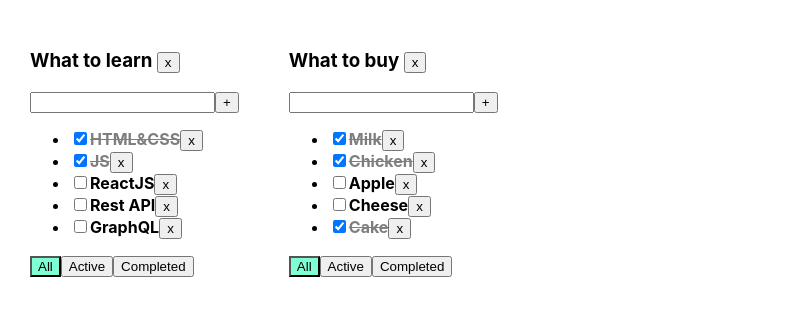
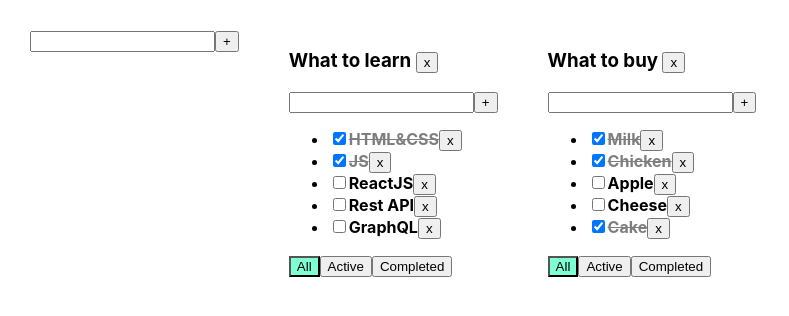
Before and after one commit to vitaliiRss/todolist, a React (Create React App) app: page / in a window 1280 px wide. Shown: the top 316 px of the page, without its empty margins (0-789 px from the left). Built offline with nearby package versions, Linux system fonts and the light colour scheme.

Commit message:
add: sprint 2 week 2

```diff
--- /dev/null
+++ b/src/AddItemForm.tsx
@@ -0,0 +1,42 @@
+import React, { ChangeEvent, KeyboardEvent, useState } from 'react'
+
+type AddItemFormPropsType = {
+  onClick: (title: string) => void
+}
+
+export const AddItemForm = (props: AddItemFormPropsType) => {
+  let [title, setTitle] = useState("")
+  let [error, setError] = useState<string | null>(null)
+
+  const addTask = () => {
+    if (title.trim() !== "") {
+      props.onClick(title.trim());
+      setTitle("");
+      console.log(title);
+    } else {
+      setError("Title is required");
+    }
+  }
+
+  const onChangeHandler = (event: ChangeEvent<HTMLInputElement>) => {
+    setTitle(event.currentTarget.value)
+  }
+
+  const onKeyDownHandler = (event: KeyboardEvent<HTMLInputElement>) => {
+    setError(null);
+    if (event.key === "Enter") {
+      addTask()
+    }
+  }
+
+  return (
+    <div>
+      <input value={title}
+        onChange={onChangeHandler}
+        onKeyDown={onKeyDownHandler}
+        className={error ? "error" : ""} />
+      <button onClick={addTask}>+</button>
+      {error && <div className="error-message">{error}</div>}
+    </div>
+  )
+}
--- a/src/App.tsx
+++ b/src/App.tsx
@@ -1,10 +1,11 @@
 import React, { useState } from 'react';
 import { TaskType, Todolist } from "./TodoList";
 import { v1 } from "uuid";
+import { AddItemForm } from "./AddItemForm";
 
 export type FilterValuesType = "all" | "active" | "completed";
 
-export type TodolistsType = {
+type TodolistsType = {
   id: string
   title: string
   filter: FilterValuesType
@@ -49,8 +50,8 @@ function App() {
     setTasks({ ...tasks, [todolistId]: tasks[todolistId].filter(task => task.id !== taskId) })
   }
 
-  const addTask = (todolistId: string, title: string) => {
-    setTasks({ ...tasks, [todolistId]: [{ id: v1(), title: title, isDone: false }, ...tasks[todolistId]] })
+  const addTask = (title: string, todolistId: string) => {
+    setTasks({ ...tasks, [todolistId]: [{ id: v1(), title, isDone: false }, ...tasks[todolistId]] })
   }
 
   const changeTaskStatus = (todolistId: string, taskId: string, isDone: boolean) => {
@@ -61,8 +62,26 @@ function App() {
     setTodolists(todolists.map(el => el.id === todolistId ? { ...el, filter: value } : el))
   }
 
+  const addTodolist = (title: string) => {
+    const todolistId = v1();
+    const newTask: TodolistsType = { id: todolistId, title: title, filter: 'all' }
+    setTodolists([...todolists, newTask])
+    setTasks({ [todolistId]: [], ...tasks })
+    console.log(11);
+
+  }
+
+  const updateTask = (todolistId: string, taskId: string, title: string) => {
+    setTasks({ ...tasks, [todolistId]: tasks[todolistId].map(task => task.id === taskId ? { ...task, title } : task) })
+  }
+
+  const updateTodolist = (todolistId: string, title: string) => {
+    setTodolists(todolists.map(todolist => todolist.id === todolistId ? { ...todolist, title } : todolist))
+  }
+
   return (
     <div className="App">
+      <AddItemForm onClick={addTodolist} />
       {todolists.map((todolist) => {
         return (
           <Todolist
@@ -76,6 +95,8 @@ function App() {
             addTask={addTask}
             changeTaskStatus={changeTaskStatus}
             changeFilter={changeFilter}
+            updateTask={updateTask}
+            updateTodolist={updateTodolist}
           />
         )
       })}
--- /dev/null
+++ b/src/EditableSpan.tsx
@@ -0,0 +1,35 @@
+import React, { ChangeEvent, useState } from 'react'
+
+type EditableSpanPropsType = {
+  oldTitle: string
+  isDone?: boolean
+  callBack: (newTitle: string) => void
+}
+
+export const EditableSpan = ({ oldTitle, isDone, callBack }: EditableSpanPropsType) => {
+  const [edit, setEdit] = useState(false)
+  const [newTitle, setNewTitle] = useState(oldTitle)
+
+  const editText = () => {
+    setEdit(!edit)
+    if (edit) {
+      addTask()
+    }
+  }
+
+  const addTask = () => {
+    callBack(newTitle)
+  }
+
+  const onChangeHandler = (event: ChangeEvent<HTMLInputElement>) => {
+    setNewTitle(event.currentTarget.value)
+  }
+
+  return (
+    edit
+      ?
+      <input type="text" value={newTitle} onBlur={editText} onChange={onChangeHandler} autoFocus />
+      :
+      <span onDoubleClick={editText} className={isDone ? "task-done task" : "task"}>{oldTitle}</span>
+  )
+}
--- a/src/TodoList.tsx
+++ b/src/TodoList.tsx
@@ -1,5 +1,7 @@
-import React, { useState, ChangeEvent, KeyboardEvent } from 'react';
+import React, { ChangeEvent } from 'react';
 import { FilterValuesType } from "./App";
+import { AddItemForm } from "./AddItemForm";
+import { EditableSpan } from "./EditableSpan";
 
 export type TaskType = {
   id: string
@@ -14,9 +16,11 @@ type PropsType = {
   tasks: TaskType[]
   removeTodolist: (todolistId: string) => void
   removeTask: (todolistId: string, taskId: string) => void
-  addTask: (todolistId: string, title: string) => void
+  addTask: (title: string, todolistId: string) => void
   changeTaskStatus: (todolistId: string, taskId: string, isDone: boolean) => void
   changeFilter: (todolistId: string, value: FilterValuesType) => void
+  updateTask: (todolistId: string, taskId: string, newTitle: string) => void
+  updateTodolist: (todolistId: string, newTitle: string) => void
 }
 
 export function Todolist(props: PropsType) {
@@ -30,27 +34,16 @@ export function Todolist(props: PropsType) {
     tasksForTodolist = props.tasks.filter(t => t.isDone);
   }
 
-  let [taskTitle, setTaskTitle] = useState("")
-  let [error, setError] = useState<string | null>(null)
-
-  const addTaskHandler = () => {
-    if (taskTitle.trim() !== "") {
-      props.addTask(props.todolistId, taskTitle.trim());
-      setTaskTitle("");
-    } else {
-      setError("Title is required");
-    }
+  const addTask = (title: string) => {
+    props.addTask(title, props.todolistId)
   }
 
-  const onChangeHandler = (event: ChangeEvent<HTMLInputElement>) => {
-    setTaskTitle(event.currentTarget.value)
+  const updateTask = (taskId: string, newTitle: string) => {
+    props.updateTask(props.todolistId, taskId, newTitle)
   }
 
-  const onKeyDownHandler = (event: KeyboardEvent<HTMLInputElement>) => {
-    setError(null);
-    if (event.key === "Enter") {
-      addTaskHandler()
-    }
+  const updateTodolist = (newTitle: string) => {
+    props.updateTodolist(props.todolistId, newTitle)
   }
 
   const onClickHandlerAll = () => { props.changeFilter(props.todolistId, "all") }
@@ -61,24 +54,17 @@ export function Todolist(props: PropsType) {
   return (
     <div className="todolist">
       <div>
-        <h3>{props.title} <button onClick={removeTodolist}>x</button></h3>
-        <div>
-          <input value={taskTitle}
-            onChange={onChangeHandler}
-            onKeyDown={onKeyDownHandler}
-            className={error ? "error" : ""} />
-          <button onClick={addTaskHandler}>+</button>
-          {error && <div className="error-message">{error}</div>}
-        </div>
-
+        <h3><EditableSpan oldTitle={props.title} callBack={updateTodolist} /> <button onClick={removeTodolist}>x</button></h3>
+        <AddItemForm onClick={addTask} />
         <ul>
           {tasksForTodolist.map((task) => {
             const onRemoveHandler = () => props.removeTask(props.todolistId, task.id)
             const onChangeHandler = (event: ChangeEvent<HTMLInputElement>) => props.changeTaskStatus(props.todolistId, task.id, event.currentTarget.checked)
+
             return (
               <li key={task.id}>
                 <input type="checkbox" checked={task.isDone} onChange={onChangeHandler} />
-                <span className={task.isDone ? "task-done task" : "task"}>{task.title}</span>
+                <EditableSpan oldTitle={task.title} isDone={task.isDone} callBack={(newTitle) => updateTask(task.id, newTitle)} />
                 <button onClick={onRemoveHandler}>x</button>
               </li>
             )
```
